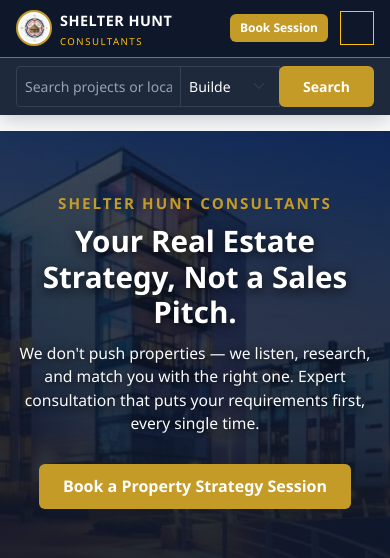
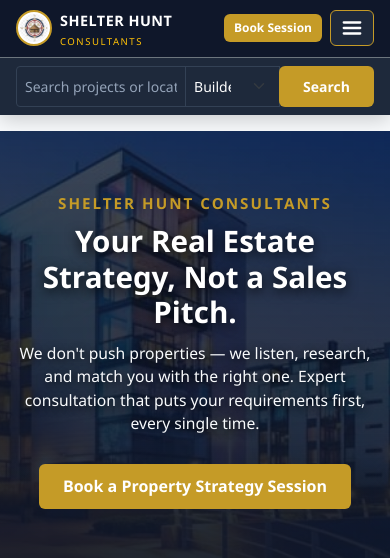
Before and after one commit to Samifarhan52/Shelter, a Flask app: page / in a window 390 px wide. Shown: the top 558 px of the page. Run offline with Flask 3, Linux system fonts and the light colour scheme; data comes from the database, SQL or seed files in the repository.

Commit message:
Fix mobile hamburger SVG icon and hide toggle button on desktop view

```diff
--- a/static/style.css
+++ b/static/style.css
@@ -195,3 +195,24 @@ body {
         padding: 20px !important;
     }
 }
+
+/* Custom Mobile Hamburger Toggle Button */
+.mobile-menu-btn {
+    background-color: #1e293b;
+    border: 1px solid var(--gold-accent);
+    border-radius: 6px;
+    padding: 6px 10px;
+    display: flex;
+    align-items: center;
+    justify-content: center;
+    cursor: pointer;
+    transition: all 0.2s ease;
+}
+
+.mobile-menu-btn:active {
+    background-color: var(--gold-accent);
+}
+
+.mobile-menu-btn:active svg {
+    stroke: #0f172a;
+}
--- a/templates/base.html
+++ b/templates/base.html
@@ -14,7 +14,7 @@
     <!-- Executive Navigation Header -->
     <header class="navbar-custom sticky-top">
 
-        <!-- TOP ROW: Brand & Mobile Hamburger -->
+        <!-- TOP ROW: Brand, Desktop Search & Mobile Menu Button -->
         <div class="py-2 py-md-3 border-bottom border-secondary">
             <div class="container-fluid px-3 px-lg-5 d-flex align-items-center justify-content-between">
 
@@ -29,7 +29,7 @@
                     </div>
                 </a>
 
-                <!-- Centered Desktop Search Bar -->
+                <!-- Centered Desktop Search Bar (Hidden on Mobile) -->
                 <div class="d-none d-lg-block flex-grow-1 mx-lg-5" style="max-width: 520px;">
                     <form class="input-group">
                         <input type="text" class="form-control nav-search-input py-2" placeholder="Search projects, locations, or builders...">
@@ -43,28 +43,32 @@
                     </form>
                 </div>
 
-                <!-- Right Action Button & Visible Mobile Hamburger -->
+                <!-- Right Action Button & Mobile Menu Toggle -->
                 <div class="d-flex align-items-center gap-2">
                     <a href="{{ url_for('booking_slots') }}" class="btn btn-gold btn-header-cta px-3">Book Session</a>
 
-                    <!-- Mobile Hamburger Button with Explicit Icon Styling -->
-                    <button class="navbar-toggler border border-warning p-1 ms-1" type="button" data-bs-toggle="collapse" data-bs-target="#navbarNav" aria-controls="navbarNav" aria-expanded="false" aria-label="Toggle navigation">
-                        <span class="navbar-toggler-icon" style="filter: invert(1);"></span>
+                    <!-- Mobile-Only Custom Hamburger Toggle (d-lg-none guarantees it NEVER shows on Desktop) -->
+                    <button class="mobile-menu-btn d-lg-none" type="button" data-bs-toggle="collapse" data-bs-target="#navbarNav" aria-controls="navbarNav" aria-expanded="false" aria-label="Toggle navigation">
+                        <svg width="22" height="22" viewBox="0 0 24 24" fill="none" stroke="#ffffff" stroke-width="2.5" stroke-linecap="round" stroke-linejoin="round">
+                            <line x1="3" y1="6" x2="21" y2="6"></line>
+                            <line x1="3" y1="12" x2="21" y2="12"></line>
+                            <line x1="3" y1="18" x2="21" y2="18"></line>
+                        </svg>
                     </button>
                 </div>
 
             </div>
         </div>
 
-        <!-- SECOND ROW: Mobile Search Bar (With Builder Filter) & Collapsible Menu -->
+        <!-- SECOND ROW: Navigation Bar (Desktop Links / Mobile Expandable Drawer) -->
         <nav class="navbar navbar-expand-lg navbar-dark p-0" style="background-color: var(--navy-header);">
             <div class="container-fluid px-3 px-lg-5">
 
-                <!-- Mobile Search Bar + Builder Select Filter -->
+                <!-- Mobile Search Bar (Only Visible on Mobile Screens) -->
                 <div class="d-lg-none w-100 py-2">
                     <form class="input-group input-group-sm">
                         <input type="text" class="form-control nav-search-input" placeholder="Search projects or location...">
-                        <select class="form-select nav-search-input" style="max-width: 100px;">
+                        <select class="form-select nav-search-input" style="max-width: 95px;">
                             <option selected>Builder</option>
                             <option value="prestige">Prestige</option>
                             <option value="brigade">Brigade</option>
@@ -74,7 +78,7 @@
                     </form>
                 </div>
 
-                <!-- Collapsible Navigation Menu Drawer -->
+                <!-- Nav Menu Links (Always visible horizontally on Desktop, Collapsible Drawer on Mobile) -->
                 <div class="collapse navbar-collapse" id="navbarNav">
                     <ul class="navbar-nav mx-auto align-items-lg-center py-2 gap-lg-4">
                         <li class="nav-item"><a class="nav-link text-light px-3 fw-semibold" href="{{ url_for('home') }}">Home</a></li>
@@ -88,7 +92,6 @@
         </nav>
 
     </header>
-
     <!-- Global Flash Alerts -->
     <div class="container mt-3">
         {% with messages = get_flashed_messages(with_categories=true) %}
```
